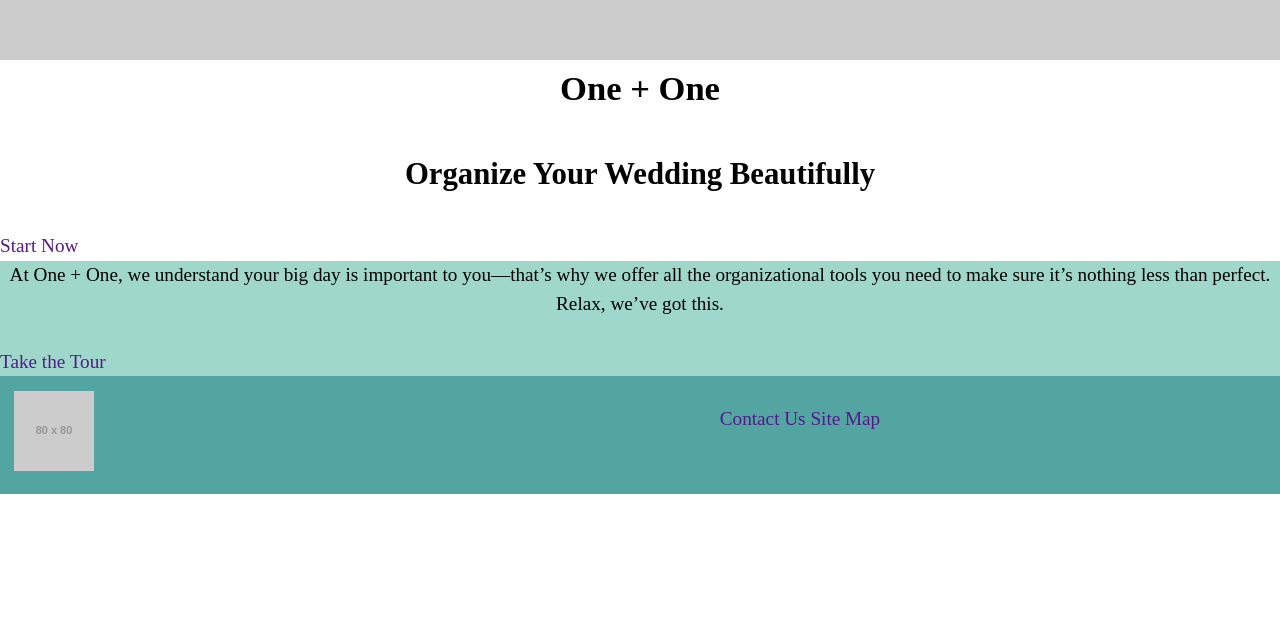
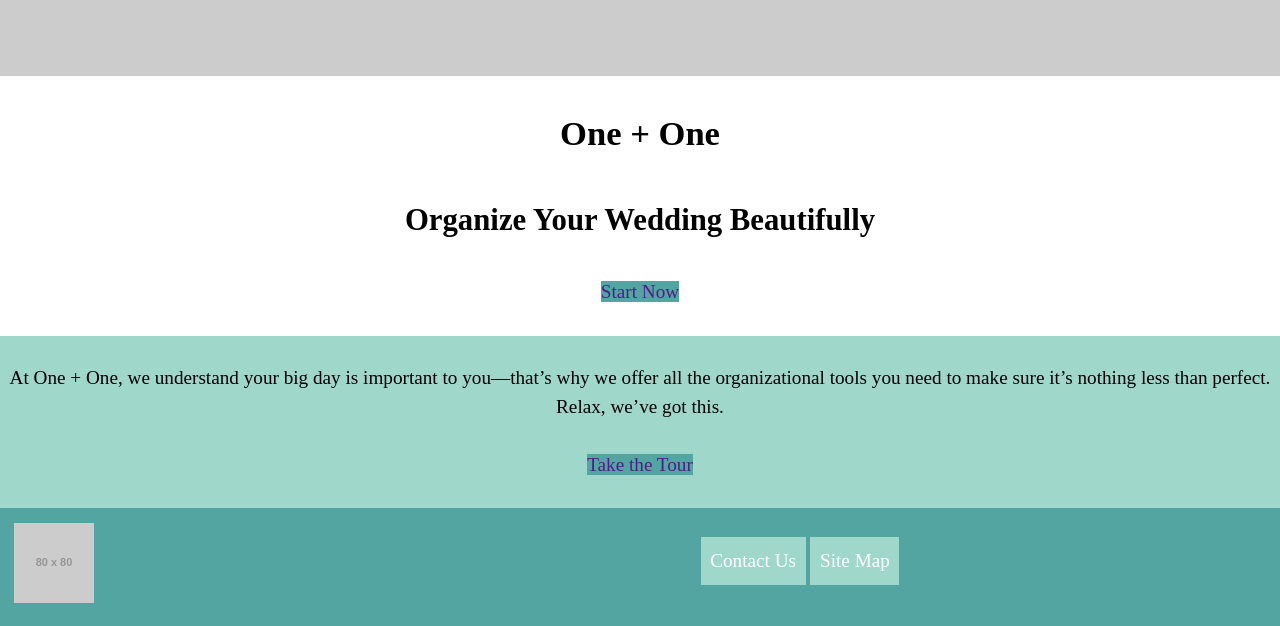
Before and after one commit to kaybow/dsn1675-saas-website, a plain HTML site: page index.html in a window 1280 px wide. Shown: the part 1018-1644 px from the top of the page. Before the commit the page ends 1512 px from the top, so only its background shows below. Drawn offline with Linux system fonts and the light colour scheme; placeholder pictures from the web are drawn by us.

Commit message:
Added padding to div sections

```diff
--- a/css/main.css
+++ b/css/main.css
@@ -4,6 +4,18 @@
 
 .bg {
 	background-color: #9fd7ca
+}
+
+li a {
+	text-decoration: none;
+	background-color: #9fd7ca;
+	color: #fff;
+	display: block;
+	padding: 0.5em;
+}
+
+.a {
+	background-color: #53a5a1
 }
 
 a {
--- a/index.html
+++ b/index.html
@@ -40,15 +40,15 @@
 		</div>
 	</figure>
 
-	<div>
-		<h1 class="text-center">One + One</h1>
-		<h2 class="text-center">Organize Your Wedding Beautifully</h2>
-		<a href="">Start Now</a>
+	<div class="text-center pad-top pad-bottom">
+		<h1>One + One</h1>
+		<h2>Organize Your Wedding Beautifully</h2>
+		<a href="" class="a">Start Now</a>
 	</div>
 
-	<div class="bg">
-		<p class="text-center">At One + One, we understand your big day is important to you—that’s why we offer all the organizational tools you need to make sure it’s nothing less than perfect. Relax, we’ve got this.</p>
-		<a href="">Take the Tour</a>
+	<div class="bg pad-top pad-bottom text-center">
+		<p>At One + One, we understand your big day is important to you—that’s why we offer all the organizational tools you need to make sure it’s nothing less than perfect. Relax, we’ve got this.</p>
+		<a href="" class="a">Take the Tour</a>
 	</div>
 
 	<div>
```
